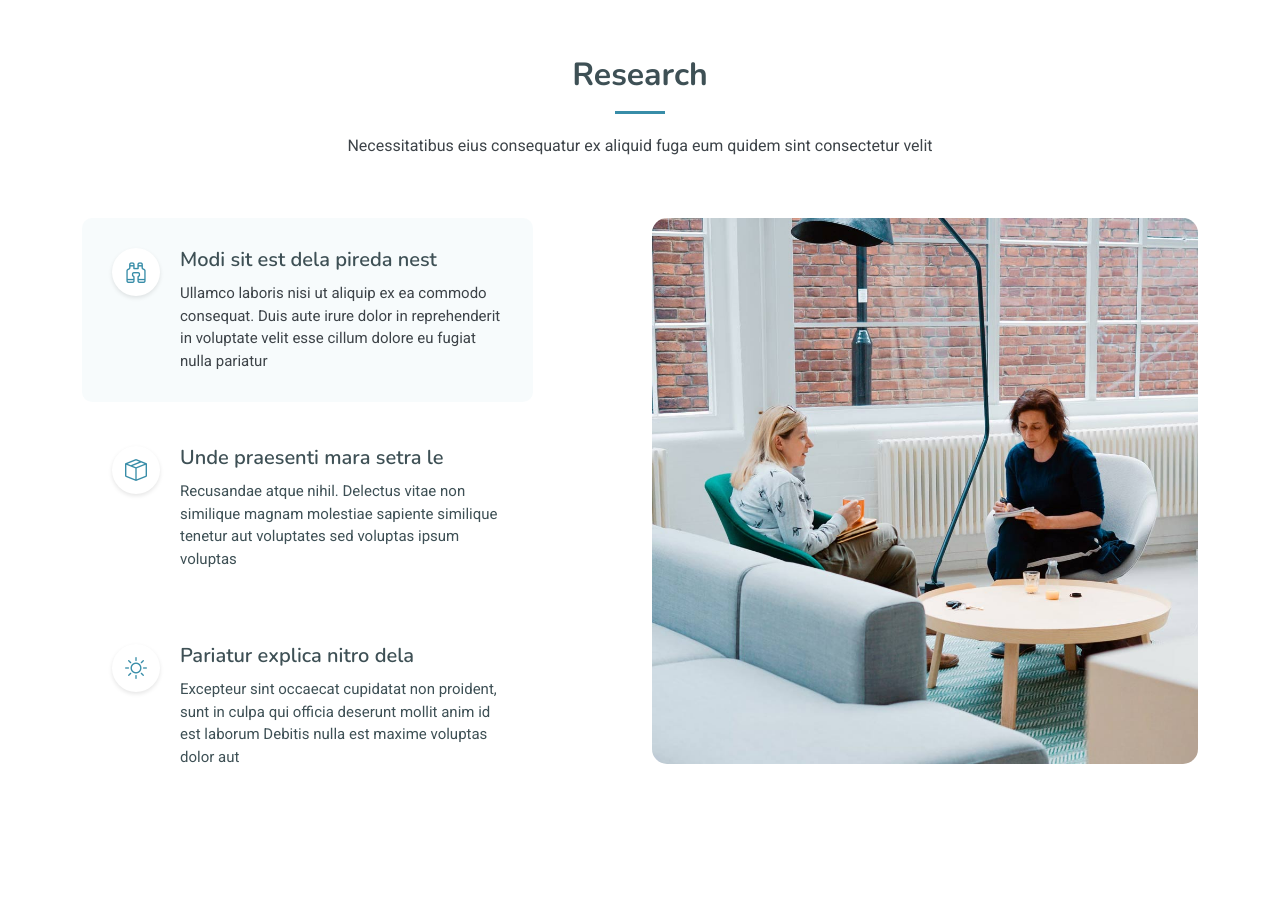
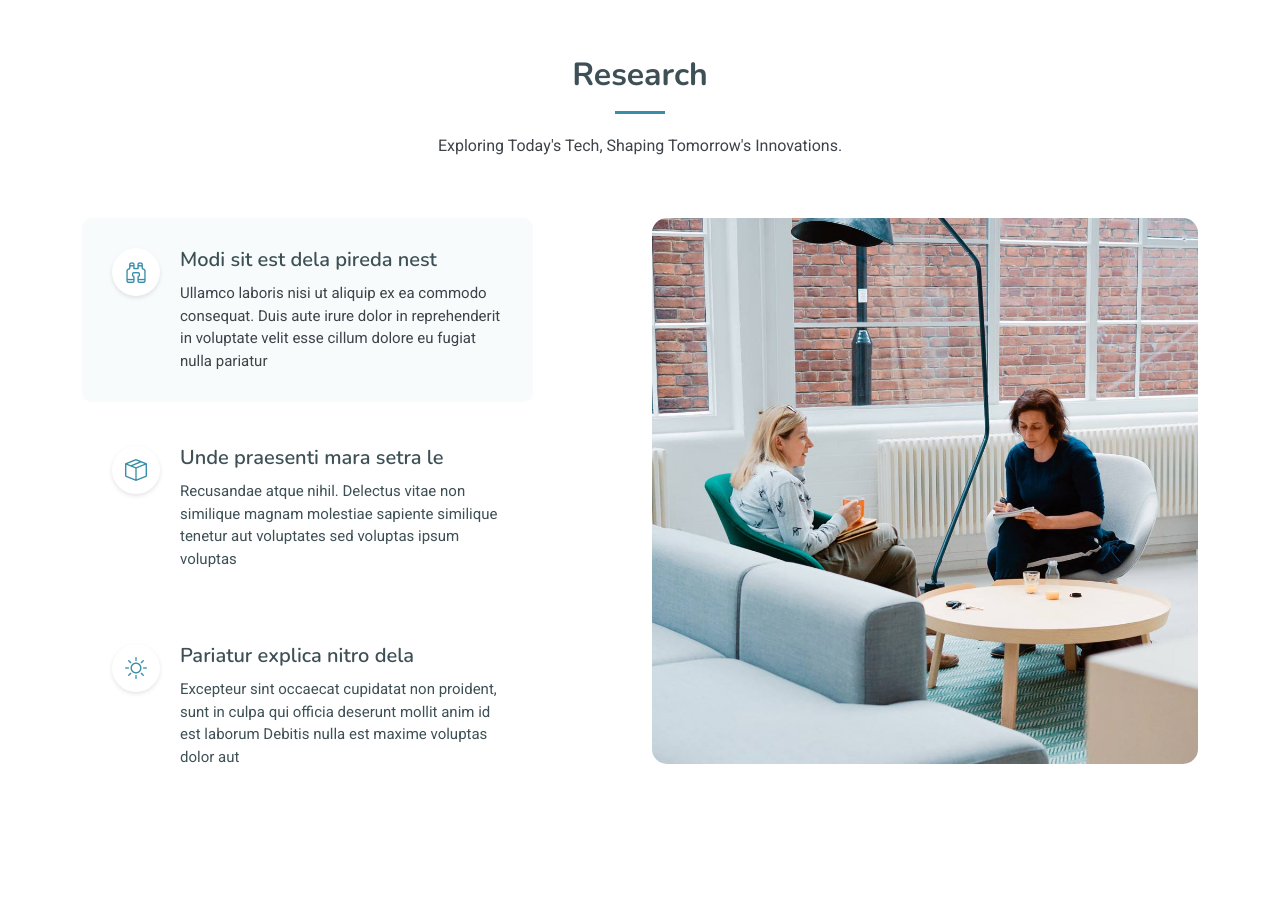
Before and after one commit to sivamohanbabu/code, a plain HTML site: page index.html in a window 1280 px wide. Shown: the part 1760-2674 px from the top of the page. Drawn offline with nearby package versions, Linux system fonts and the light colour scheme.

Commit message:
changes of research

```diff
--- a/index.html
+++ b/index.html
@@ -207,7 +207,7 @@
       <!-- Section Title -->
       <div class="container section-title" data-aos="fade-up">
         <h2>Research</h2>
-        <p>Necessitatibus eius consequatur ex aliquid fuga eum quidem sint consectetur velit</p>
+        <p>Exploring Today's Tech, Shaping Tomorrow's Innovations.</p>
       </div><!-- End Section Title -->
 
       <div class="container">
```
